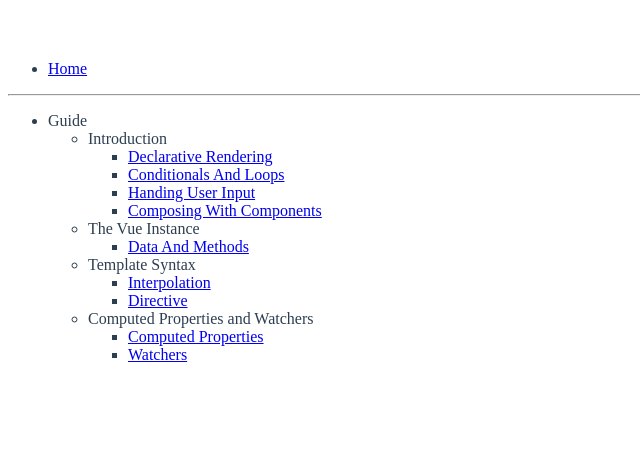
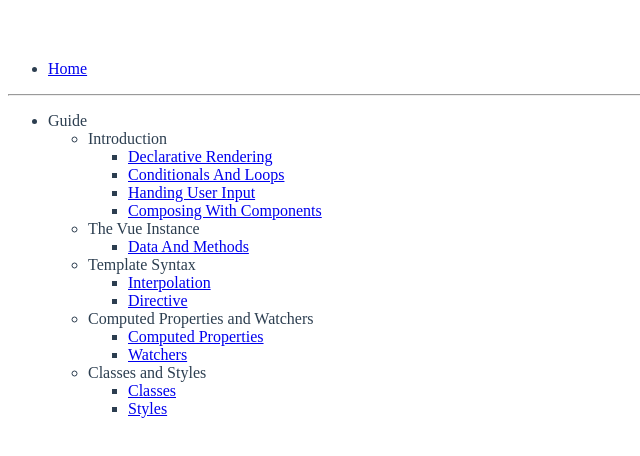
Before and after one commit to luotaoyeah/learning-vue, a Vue app: page /#/ in a window 1280 px wide. Shown: the top 456 px of the page, without its empty margins (0-640 px from the left). Built offline with nearby package versions, Linux system fonts and the light colour scheme.

Commit message:
class and style binding

```diff
--- a/src/components/home.vue
+++ b/src/components/home.vue
@@ -47,6 +47,16 @@
               </li>
             </ul>
           </li>
+          <li>Classes and Styles
+            <ul>
+              <li>
+                <router-link :to="{name: 'guide-class'}">Classes</router-link>
+              </li>
+              <li>
+                <router-link :to="{name: 'guide-style'}">Styles</router-link>
+              </li>
+            </ul>
+          </li>
         </ul>
       </li>
     </ul>
--- /dev/null
+++ b/src/doc/guide/class-and-style/class/class-object.vue
@@ -0,0 +1,14 @@
+<template>
+  <div>
+    <h1>1. Object Syntax</h1>
+  </div>
+</template>
+<script>
+export default {
+  data() {
+    return {};
+  }
+};
+</script>
+<style scoped>
+</style>
--- /dev/null
+++ b/src/doc/guide/class-and-style/class/index.vue
@@ -0,0 +1,18 @@
+<template>
+  <div
+    style="padding: 10px;"
+  >
+    <ClassObject></ClassObject>
+  </div>
+</template>
+<script>
+import ClassObject from "./class-object";
+
+export default {
+  components: {
+    ClassObject
+  }
+};
+</script>
+<style scoped>
+</style>
--- /dev/null
+++ b/src/doc/guide/class-and-style/style/index.vue
@@ -0,0 +1,18 @@
+<template>
+  <div
+    style="padding: 10px;"
+  >
+    <StyleObject></StyleObject>
+  </div>
+</template>
+<script>
+import StyleObject from "./style-object";
+
+export default {
+  components: {
+    StyleObject
+  }
+};
+</script>
+<style scoped>
+</style>
--- /dev/null
+++ b/src/doc/guide/class-and-style/style/style-object.vue
@@ -0,0 +1,14 @@
+<template>
+  <div>
+    <h1>1. Object Syntax</h1>
+  </div>
+</template>
+<script>
+export default {
+  data() {
+    return {};
+  }
+};
+</script>
+<style scoped>
+</style>
--- a/src/router/index.js
+++ b/src/router/index.js
@@ -80,6 +80,20 @@ export default new Router({
           "../doc/guide/computed-properties-and-watchers/watchers/index"
         ], resolve);
       }
+    },
+    {
+      path: "/guide/class",
+      name: "guide-class",
+      component(resolve) {
+        require(["../doc/guide/class-and-style/class/index"], resolve);
+      }
+    },
+    {
+      path: "/guide/style",
+      name: "guide-style",
+      component(resolve) {
+        require(["../doc/guide/class-and-style/style/index"], resolve);
+      }
     }
   ]
 });
```
